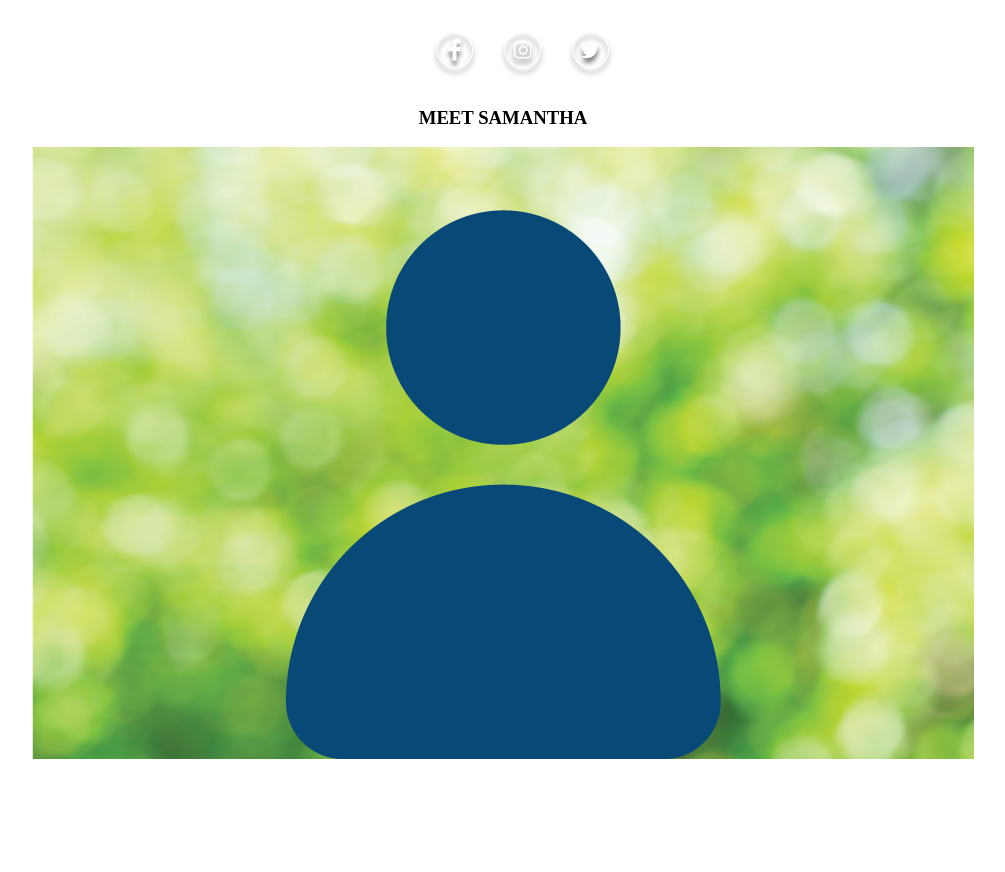
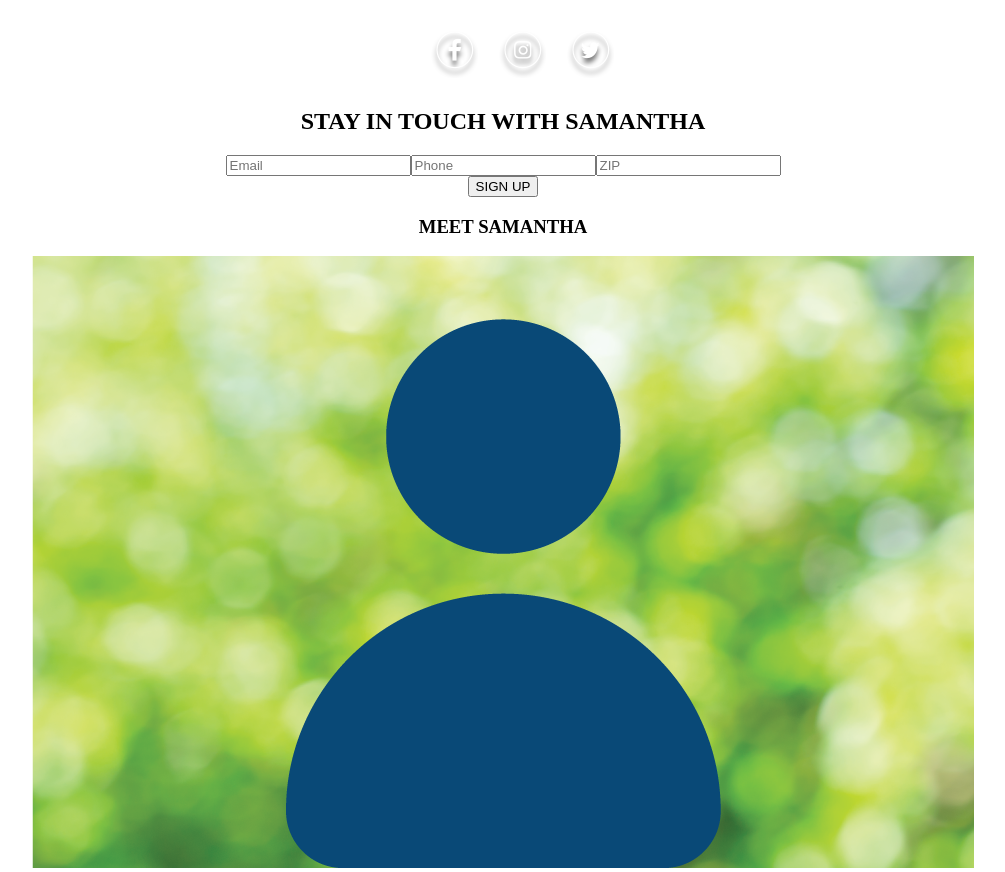
Before and after one commit to byamane/BP-Landing-Page, a React (Create React App) app: page / in a window 1280 px wide. Shown: the whole page, without its empty margins (137-1142 px from the left). Before the commit the page ends 800 px from the top, so only its background shows below. Built offline with nearby package versions, Linux system fonts and the light colour scheme.

Commit message:
stub up sign up form

```diff
--- a/src/App.jsx
+++ b/src/App.jsx
@@ -4,12 +4,29 @@ import { useState } from 'react';
 // Components
 import Nav from './components/Nav';
 import Landing from './pages/Landing';
+import Signup from './components/Signup';
 
 function App() {
+
+  const [form, setForm] = useState({})
+
+  const handleSubmit = async (e) => {
+    e.preventDefault()
+  }
+
+  const handleChange = (e) => {
+    setForm({ ...form, [e.target.name]: e.target.value })
+  }
 
   return (
     <div className="App">
       <Nav />
+      <Signup
+        form={form}
+        setForm={setForm}
+        handleChange={handleChange}
+        handleSubmit={handleSubmit}
+      />
       <Landing />
     </div>
   )
--- /dev/null
+++ b/src/components/Signup.jsx
@@ -0,0 +1,61 @@
+const Signup = ({
+  form,
+  setForm,
+  handleChange,
+  handleSubmit
+}) => {
+  return (
+    <>
+      <h2>STAY IN TOUCH WITH SAMANTHA</h2>
+
+      <form onSubmit={handleSubmit}>
+        <section id="signup-section">
+        <label htmlFor="add-email"></label>
+        <input
+          name="email"
+          id="add-email"
+          placeholder="Email"
+          onChange={handleChange}
+          maxLength={100}
+          required
+          value={form.name ? form.name : ''}
+        />
+        <label htmlFor="add-email"></label>
+        <input
+          name="phone"
+          id="add-phone"
+          placeholder="Phone"
+          onChange={handleChange}
+          minLength={10}
+          maxLength={10}
+          required
+          value={form.phone ? form.phone : ''}
+        />
+        <label htmlFor="add-zip"></label>
+        <input
+          name="zip"
+          id="add-zip"
+          placeholder="ZIP"
+          onChange={handleChange}
+          minLength={5}
+          maxLength={5}
+          required
+          value={form.zip ? form.zip : ''}
+        />
+
+        <div id="submit-info-btn-container">
+          <button
+            type="submit"
+            id="submit-info-btn"
+          >
+            SIGN UP
+          </button>
+        </div>
+
+        </section>
+      </form>
+    </>
+  );
+}
+
+export default Signup;
```
